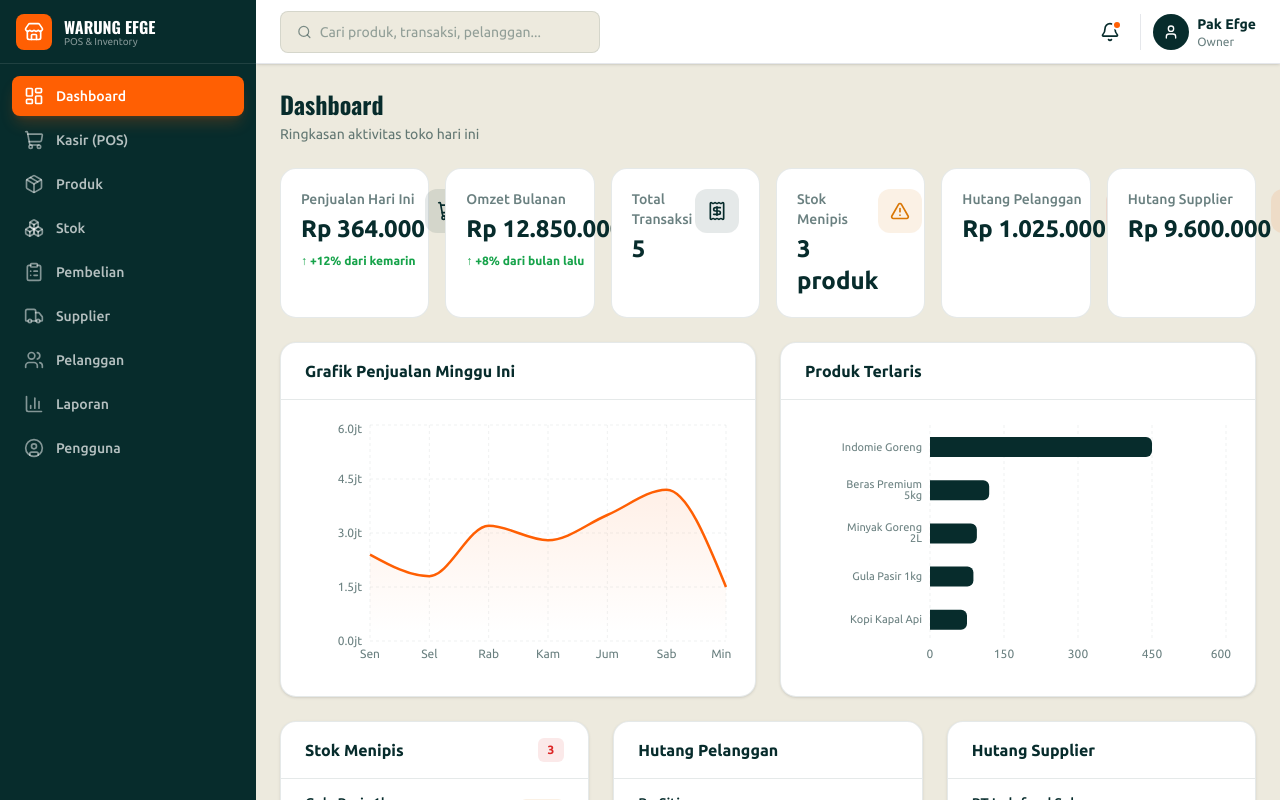
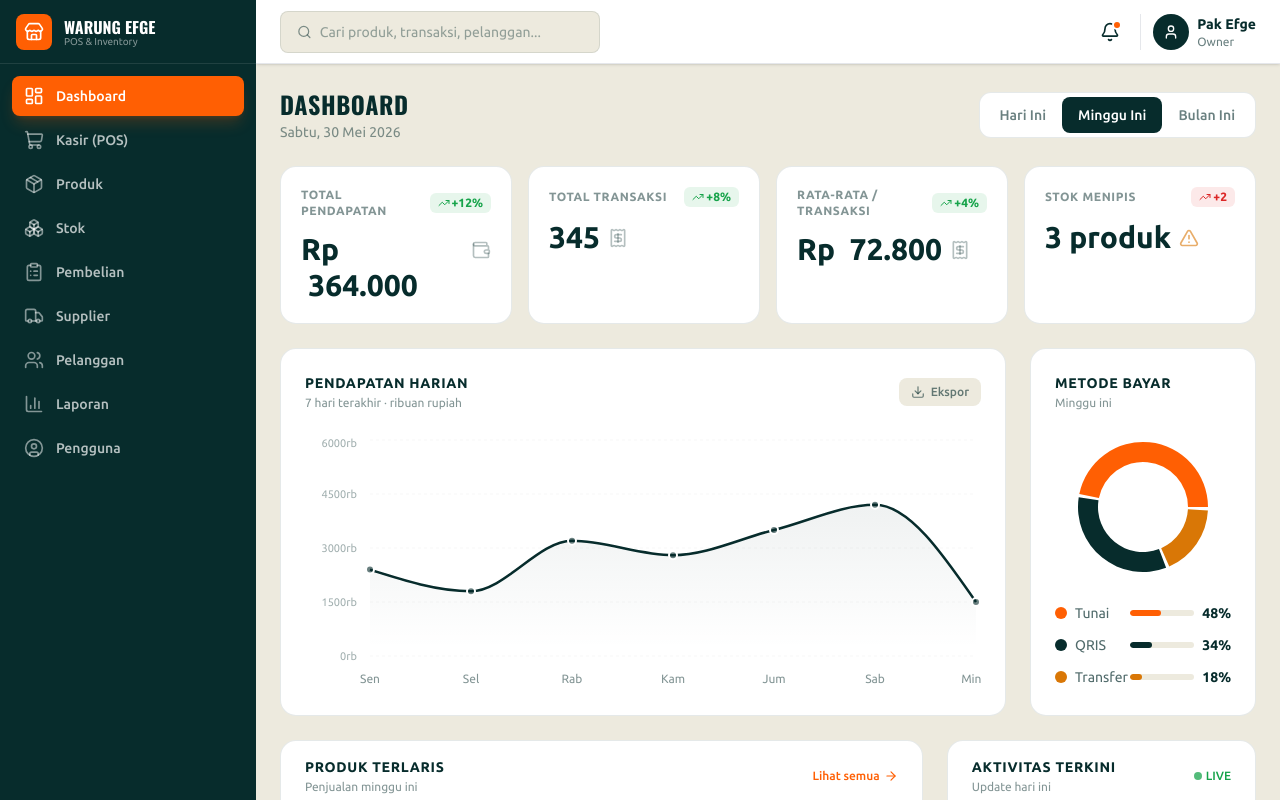
Before and after one commit to ersetdigital-sudo/Warung-Efge, a Next.js app: page /dashboard in a window 1280 px wide. Built offline with nearby package versions, Linux system fonts and the light colour scheme.

Commit message:
auto: update from Kiro

```diff
--- a/src/app/(main)/dashboard/page.tsx
+++ b/src/app/(main)/dashboard/page.tsx
@@ -1,130 +1,301 @@
 "use client";
 
-import { ShoppingCart, TrendingUp, Receipt, AlertTriangle, Users, Truck } from "lucide-react";
-import StatCard from "@/components/ui/StatCard";
-import { Card, CardHeader, CardContent } from "@/components/ui/Card";
+import { useState } from "react";
+import { TrendingUp, Receipt, AlertTriangle, Wallet, ArrowRight, CheckCircle2, XCircle, Download } from "lucide-react";
 import Badge from "@/components/ui/Badge";
 import { formatCurrency, formatNumber } from "@/lib/utils";
-import { dashboardStats, salesChartData, topProducts, products, customers, suppliers } from "@/data/mock-data";
-import { BarChart, Bar, XAxis, YAxis, CartesianGrid, Tooltip, ResponsiveContainer, AreaChart, Area } from "recharts";
+import { dashboardStats, salesChartData, topProducts, products, transactions } from "@/data/mock-data";
+import { AreaChart, Area, XAxis, YAxis, CartesianGrid, Tooltip, ResponsiveContainer, PieChart, Pie, Cell } from "recharts";
+
+type PeriodType = "today" | "week" | "month";
+
+const paymentMethodData = [
+  { name: "Tunai", value: 48, color: "#FF5F03" },
+  { name: "QRIS", value: 34, color: "#072C2C" },
+  { name: "Transfer", value: 18, color: "#D97706" },
+];
+
+const activities = [
+  { id: 1, type: "success", title: "Transaksi #2847 selesai", time: "2 mnt lalu", detail: "Tunai", amount: 47590 },
+  { id: 2, type: "warning", title: "Detergen Rinso stok kritis", time: "14 mnt lalu", detail: "3 pcs", amount: null },
+  { id: 3, type: "success", title: "Transaksi #2846 selesai", time: "19 mnt lalu", detail: "QRIS", amount: 28000 },
+  { id: 4, type: "success", title: "Transaksi #2845 selesai", time: "31 mnt lalu", detail: "Transfer", amount: 112000 },
+  { id: 5, type: "danger", title: "Transaksi #2844 dibatalkan", time: "45 mnt lalu", detail: "Void", amount: null },
+  { id: 6, type: "warning", title: "Sambal ABC 275ml menipis", time: "1 jam lalu", detail: "6 pcs", amount: null },
+];
 
 export default function DashboardPage() {
+  const [period, setPeriod] = useState<PeriodType>("week");
   const lowStockProducts = products.filter((p) => p.stock <= p.minStock);
+  const avgTransaction = dashboardStats.totalTransactions > 0 ? dashboardStats.todaySales / dashboardStats.totalTransactions : 0;
+
+  const getStockStatus = (stock: number, minStock: number) => {
+    if (stock <= 0) return "Kritis";
+    if (stock <= minStock) return "Menipis";
+    return "Aman";
+  };
+
+  const getStockVariant = (stock: number, minStock: number): "success" | "warning" | "danger" => {
+    if (stock <= 0) return "danger";
+    if (stock <= minStock) return "warning";
+    return "success";
+  };
 
   return (
     <div className="space-y-6">
+      {/* Header */}
+      <div className="flex flex-col sm:flex-row sm:items-center sm:justify-between gap-4">
         <div>
-        <h1 className="text-2xl font-bold text-[#072C2C] font-[Oswald]">Dashboard</h1>
-        <p className="text-sm text-[#072C2C]/60 mt-1">Ringkasan aktivitas toko hari ini</p>
+          <h1 className="text-2xl font-bold text-[#072C2C] font-[Oswald] uppercase tracking-wide">Dashboard</h1>
+          <p className="text-sm text-[#072C2C]/50 mt-0.5">
+            {new Date().toLocaleDateString("id-ID", { weekday: "long", day: "numeric", month: "long", year: "numeric" })}
+          </p>
+        </div>
+        <div className="flex items-center bg-white rounded-xl border border-[#072C2C]/10 p-1">
+          {([["today", "Hari Ini"], ["week", "Minggu Ini"], ["month", "Bulan Ini"]] as const).map(([key, label]) => (
+            <button
+              key={key}
+              onClick={() => setPeriod(key)}
+              className={`px-4 py-2 rounded-lg text-sm font-medium transition-all cursor-pointer ${period === key ? "bg-[#072C2C] text-white" : "text-[#072C2C]/60 hover:text-[#072C2C]"}`}
+            >
+              {label}
+            </button>
+          ))}
+        </div>
       </div>
 
-      <div className="grid grid-cols-1 sm:grid-cols-2 lg:grid-cols-3 xl:grid-cols-6 gap-4">
-        <StatCard title="Penjualan Hari Ini" value={formatCurrency(dashboardStats.todaySales)} icon={ShoppingCart} trend="+12% dari kemarin" trendUp={true} color="blue" />
-        <StatCard title="Omzet Bulanan" value={formatCurrency(dashboardStats.monthlyRevenue)} icon={TrendingUp} trend="+8% dari bulan lalu" trendUp={true} color="green" />
-        <StatCard title="Total Transaksi" value={formatNumber(dashboardStats.totalTransactions)} icon={Receipt} color="purple" />
-        <StatCard title="Stok Menipis" value={`${dashboardStats.lowStockProducts} produk`} icon={AlertTriangle} color="yellow" />
-        <StatCard title="Hutang Pelanggan" value={formatCurrency(dashboardStats.customerDebt)} icon={Users} color="red" />
-        <StatCard title="Hutang Supplier" value={formatCurrency(dashboardStats.supplierDebt)} icon={Truck} color="indigo" />
+      {/* Stat Cards */}
+      <div className="grid grid-cols-1 sm:grid-cols-2 xl:grid-cols-4 gap-4">
+        <div className="bg-white rounded-2xl border border-[#072C2C]/10 p-5">
+          <div className="flex items-center justify-between mb-3">
+            <p className="text-xs font-semibold text-[#072C2C]/50 uppercase tracking-wider">Total Pendapatan</p>
+            <span className="text-xs font-bold text-[#16A34A] bg-[#16A34A]/10 px-2 py-0.5 rounded-md flex items-center gap-0.5"><TrendingUp className="w-3 h-3" />+12%</span>
+          </div>
+          <div className="flex items-baseline gap-2">
+            <p className="text-3xl font-bold text-[#072C2C]">{formatCurrency(dashboardStats.todaySales).replace("Rp", "Rp ")}</p>
+            <Wallet className="w-5 h-5 text-[#072C2C]/30" />
+          </div>
         </div>
 
-      <div className="grid grid-cols-1 lg:grid-cols-2 gap-6">
-        <Card>
-          <CardHeader><h3 className="text-base font-semibold text-[#072C2C]">Grafik Penjualan Minggu Ini</h3></CardHeader>
-          <CardContent>
+        <div className="bg-white rounded-2xl border border-[#072C2C]/10 p-5">
+          <div className="flex items-center justify-between mb-3">
+            <p className="text-xs font-semibold text-[#072C2C]/50 uppercase tracking-wider">Total Transaksi</p>
+            <span className="text-xs font-bold text-[#16A34A] bg-[#16A34A]/10 px-2 py-0.5 rounded-md flex items-center gap-0.5"><TrendingUp className="w-3 h-3" />+8%</span>
+          </div>
+          <div className="flex items-baseline gap-2">
+            <p className="text-3xl font-bold text-[#072C2C]">{formatNumber(transactions.length * 69)}</p>
+            <Receipt className="w-5 h-5 text-[#072C2C]/30" />
+          </div>
+        </div>
+
+        <div className="bg-white rounded-2xl border border-[#072C2C]/10 p-5">
+          <div className="flex items-center justify-between mb-3">
+            <p className="text-xs font-semibold text-[#072C2C]/50 uppercase tracking-wider">Rata-rata / Transaksi</p>
+            <span className="text-xs font-bold text-[#16A34A] bg-[#16A34A]/10 px-2 py-0.5 rounded-md flex items-center gap-0.5"><TrendingUp className="w-3 h-3" />+4%</span>
+          </div>
+          <div className="flex items-baseline gap-2">
+            <p className="text-3xl font-bold text-[#072C2C]">{formatCurrency(avgTransaction).replace("Rp", "Rp ")}</p>
+            <Receipt className="w-5 h-5 text-[#072C2C]/30" />
+          </div>
+        </div>
+
+        <div className="bg-white rounded-2xl border border-[#072C2C]/10 p-5">
+          <div className="flex items-center justify-between mb-3">
+            <p className="text-xs font-semibold text-[#072C2C]/50 uppercase tracking-wider">Stok Menipis</p>
+            <span className="text-xs font-bold text-[#DC2626] bg-[#DC2626]/10 px-2 py-0.5 rounded-md flex items-center gap-0.5"><TrendingUp className="w-3 h-3" />+2</span>
+          </div>
+          <div className="flex items-baseline gap-2">
+            <p className="text-3xl font-bold text-[#072C2C]">{lowStockProducts.length} produk</p>
+            <AlertTriangle className="w-5 h-5 text-[#D97706]/60" />
+          </div>
+        </div>
+      </div>
+
+      {/* Charts Row */}
+      <div className="grid grid-cols-1 lg:grid-cols-4 gap-6">
+        {/* Revenue Chart */}
+        <div className="lg:col-span-3 bg-white rounded-2xl border border-[#072C2C]/10 p-6">
+          <div className="flex items-center justify-between mb-6">
+            <div>
+              <h3 className="text-sm font-bold text-[#072C2C] uppercase tracking-wider">Pendapatan Harian</h3>
+              <p className="text-xs text-[#072C2C]/50 mt-0.5">7 hari terakhir · ribuan rupiah</p>
+            </div>
+            <button className="flex items-center gap-1.5 px-3 py-1.5 text-xs font-medium text-[#072C2C]/60 bg-[#EDEADE] rounded-lg hover:bg-[#072C2C]/10 transition-colors cursor-pointer">
+              <Download className="w-3.5 h-3.5" />Ekspor
+            </button>
+          </div>
           <div className="h-64">
             <ResponsiveContainer width="100%" height="100%">
               <AreaChart data={salesChartData}>
                 <defs>
-                    <linearGradient id="colorSales" x1="0" y1="0" x2="0" y2="1">
-                      <stop offset="5%" stopColor="#FF5F03" stopOpacity={0.15} />
-                      <stop offset="95%" stopColor="#FF5F03" stopOpacity={0} />
+                  <linearGradient id="colorRevenue" x1="0" y1="0" x2="0" y2="1">
+                    <stop offset="5%" stopColor="#072C2C" stopOpacity={0.1} />
+                    <stop offset="95%" stopColor="#072C2C" stopOpacity={0} />
                   </linearGradient>
                 </defs>
-                  <CartesianGrid strokeDasharray="3 3" stroke="#072C2C10" />
-                  <XAxis dataKey="name" axisLine={false} tickLine={false} fontSize={12} tick={{ fill: "#072C2C99" }} />
-                  <YAxis axisLine={false} tickLine={false} fontSize={12} tickFormatter={(v) => `${(v / 1000000).toFixed(1)}jt`} tick={{ fill: "#072C2C99" }} />
-                  <Tooltip formatter={(value) => [formatCurrency(value as number), "Penjualan"]} contentStyle={{ borderRadius: "12px", border: "1px solid #072C2C15", boxShadow: "0 4px 12px rgba(7,44,44,0.1)" }} />
-                  <Area type="monotone" dataKey="sales" stroke="#FF5F03" strokeWidth={2.5} fill="url(#colorSales)" />
+                <CartesianGrid strokeDasharray="3 3" stroke="#072C2C08" vertical={false} />
+                <XAxis dataKey="name" axisLine={false} tickLine={false} fontSize={12} tick={{ fill: "#072C2C80" }} dy={10} />
+                <YAxis axisLine={false} tickLine={false} fontSize={11} tickFormatter={(v) => `${(v / 1000).toFixed(0)}rb`} tick={{ fill: "#072C2C60" }} dx={-5} />
+                <Tooltip
+                  formatter={(value) => [formatCurrency(value as number), "Pendapatan"]}
+                  contentStyle={{ borderRadius: "12px", border: "1px solid #072C2C15", boxShadow: "0 8px 24px rgba(7,44,44,0.12)", fontSize: "13px" }}
+                  labelStyle={{ fontWeight: 600, color: "#072C2C" }}
+                />
+                <Area type="monotone" dataKey="sales" stroke="#072C2C" strokeWidth={2.5} fill="url(#colorRevenue)" dot={{ r: 4, fill: "#072C2C", strokeWidth: 2, stroke: "#fff" }} activeDot={{ r: 6, fill: "#FF5F03", stroke: "#fff", strokeWidth: 2 }} />
               </AreaChart>
             </ResponsiveContainer>
           </div>
-          </CardContent>
-        </Card>
+        </div>
 
-        <Card>
-          <CardHeader><h3 className="text-base font-semibold text-[#072C2C]">Produk Terlaris</h3></CardHeader>
-          <CardContent>
-            <div className="h-64">
+        {/* Payment Method Donut */}
+        <div className="bg-white rounded-2xl border border-[#072C2C]/10 p-6">
+          <div className="mb-4">
+            <h3 className="text-sm font-bold text-[#072C2C] uppercase tracking-wider">Metode Bayar</h3>
+            <p className="text-xs text-[#072C2C]/50 mt-0.5">Minggu ini</p>
+          </div>
+          <div className="h-40 flex items-center justify-center">
             <ResponsiveContainer width="100%" height="100%">
-                <BarChart data={topProducts} layout="vertical">
-                  <CartesianGrid strokeDasharray="3 3" stroke="#072C2C10" horizontal={false} />
-                  <XAxis type="number" axisLine={false} tickLine={false} fontSize={12} tick={{ fill: "#072C2C99" }} />
-                  <YAxis type="category" dataKey="name" axisLine={false} tickLine={false} fontSize={11} width={120} tick={{ fill: "#072C2C99" }} />
-                  <Tooltip formatter={(value) => [formatNumber(value as number), "Terjual"]} contentStyle={{ borderRadius: "12px", border: "1px solid #072C2C15", boxShadow: "0 4px 12px rgba(7,44,44,0.1)" }} />
-                  <Bar dataKey="sold" fill="#072C2C" radius={[0, 6, 6, 0]} barSize={20} />
-                </BarChart>
+              <PieChart>
+                <Pie
+                  data={paymentMethodData}
+                  cx="50%"
+                  cy="50%"
+                  innerRadius={45}
+                  outerRadius={65}
+                  paddingAngle={3}
+                  dataKey="value"
+                  strokeWidth={0}
+                >
+                  {paymentMethodData.map((entry, index) => (
+                    <Cell key={`cell-${index}`} fill={entry.color} />
+                  ))}
+                </Pie>
+              </PieChart>
             </ResponsiveContainer>
           </div>
-          </CardContent>
-        </Card>
+          <div className="space-y-3 mt-4">
+            {paymentMethodData.map((item) => (
+              <div key={item.name} className="flex items-center justify-between">
+                <div className="flex items-center gap-2">
+                  <div className="w-3 h-3 rounded-full" style={{ backgroundColor: item.color }} />
+                  <span className="text-sm text-[#072C2C]/70">{item.name}</span>
                 </div>
-
-      <div className="grid grid-cols-1 lg:grid-cols-3 gap-6">
-        <Card>
-          <CardHeader>
-            <div className="flex items-center justify-between">
-              <h3 className="text-base font-semibold text-[#072C2C]">Stok Menipis</h3>
-              <Badge variant="danger">{lowStockProducts.length}</Badge>
+                <div className="flex items-center gap-2">
+                  <div className="w-16 h-1.5 bg-[#EDEADE] rounded-full overflow-hidden">
+                    <div className="h-full rounded-full" style={{ width: `${item.value}%`, backgroundColor: item.color }} />
                   </div>
-          </CardHeader>
-          <CardContent className="p-0">
-            <div className="divide-y divide-[#072C2C]/5">
-              {lowStockProducts.map((product) => (
-                <div key={product.id} className="flex items-center justify-between px-6 py-3.5">
-                  <div>
-                    <p className="text-sm font-medium text-[#072C2C]">{product.name}</p>
-                    <p className="text-xs text-[#072C2C]/50">Min: {product.minStock} {product.unit}</p>
+                  <span className="text-sm font-bold text-[#072C2C]">{item.value}%</span>
                 </div>
-                  <Badge variant={product.stock <= 0 ? "danger" : "warning"}>{product.stock} {product.unit}</Badge>
               </div>
             ))}
           </div>
-          </CardContent>
-        </Card>
+        </div>
+      </div>
 
-        <Card>
-          <CardHeader><h3 className="text-base font-semibold text-[#072C2C]">Hutang Pelanggan</h3></CardHeader>
-          <CardContent className="p-0">
-            <div className="divide-y divide-[#072C2C]/5">
-              {customers.filter((c) => c.debt > 0).map((customer) => (
-                <div key={customer.id} className="flex items-center justify-between px-6 py-3.5">
+      {/* Bottom Row */}
+      <div className="grid grid-cols-1 lg:grid-cols-3 gap-6">
+        {/* Top Products Table */}
+        <div className="lg:col-span-2 bg-white rounded-2xl border border-[#072C2C]/10">
+          <div className="flex items-center justify-between px-6 py-4 border-b border-[#072C2C]/5">
             <div>
-                    <p className="text-sm font-medium text-[#072C2C]">{customer.name}</p>
-                    <p className="text-xs text-[#072C2C]/50">{customer.phone}</p>
+              <h3 className="text-sm font-bold text-[#072C2C] uppercase tracking-wider">Produk Terlaris</h3>
+              <p className="text-xs text-[#072C2C]/50 mt-0.5">Penjualan minggu ini</p>
             </div>
-                  <p className="text-sm font-bold text-[#DC2626]">{formatCurrency(customer.debt)}</p>
+            <button className="flex items-center gap-1 text-xs font-medium text-[#FF5F03] hover:text-[#e55503] cursor-pointer">
+              Lihat semua <ArrowRight className="w-3.5 h-3.5" />
+            </button>
+          </div>
+          <div className="overflow-x-auto">
+            <table className="w-full text-sm">
+              <thead>
+                <tr className="border-b border-[#072C2C]/5">
+                  <th className="px-6 py-3 text-left text-xs font-semibold text-[#072C2C]/50 uppercase tracking-wider">Produk</th>
+                  <th className="px-4 py-3 text-left text-xs font-semibold text-[#072C2C]/50 uppercase tracking-wider">Terjual</th>
+                  <th className="px-4 py-3 text-left text-xs font-semibold text-[#072C2C]/50 uppercase tracking-wider">Pendapatan</th>
+                  <th className="px-4 py-3 text-left text-xs font-semibold text-[#072C2C]/50 uppercase tracking-wider">Status</th>
+                  <th className="px-4 py-3 text-left text-xs font-semibold text-[#072C2C]/50 uppercase tracking-wider">Tren</th>
+                </tr>
+              </thead>
+              <tbody className="divide-y divide-[#072C2C]/5">
+                {topProducts.map((product, idx) => {
+                  const productData = products.find((p) => p.name.includes(product.name.split(" ")[0]));
+                  const status = productData ? getStockStatus(productData.stock, productData.minStock) : "Aman";
+                  const variant = productData ? getStockVariant(productData.stock, productData.minStock) : "success";
+                  // Simple sparkline data
+                  const trendUp = idx < 3;
+                  return (
+                    <tr key={product.name} className="hover:bg-[#EDEADE]/30 transition-colors">
+                      <td className="px-6 py-3.5">
+                        <div className="flex items-center gap-3">
+                          <div className="w-9 h-9 bg-[#EDEADE] rounded-lg flex items-center justify-center">
+                            <span className="text-xs font-bold text-[#072C2C]/60">{idx + 1}</span>
+                          </div>
+                          <div>
+                            <p className="font-medium text-[#072C2C]">{product.name}</p>
+                            <p className="text-xs text-[#072C2C]/50">{productData?.category || "Lain-lain"}</p>
+                          </div>
+                        </div>
+                      </td>
+                      <td className="px-4 py-3.5">
+                        <span className="font-medium text-[#072C2C]">{formatNumber(product.sold)} {productData?.unit?.toLowerCase() || "pcs"}</span>
+                      </td>
+                      <td className="px-4 py-3.5">
+                        <span className="font-semibold text-[#072C2C]">{formatCurrency(product.revenue)}</span>
+                      </td>
+                      <td className="px-4 py-3.5">
+                        <Badge variant={variant}>{status}</Badge>
+                      </td>
+                      <td className="px-4 py-3.5">
+                        <svg width="60" height="24" viewBox="0 0 60 24" className="overflow-visible">
+                          <path
+                            d={trendUp ? "M0,20 L10,16 L20,18 L30,12 L40,8 L50,10 L60,4" : "M0,4 L10,8 L20,6 L30,12 L40,16 L50,14 L60,20"}
+                            fill="none"
+                            stroke={trendUp ? "#16A34A" : "#DC2626"}
+                            strokeWidth="2"
+                            strokeLinecap="round"
+                            strokeLinejoin="round"
+                          />
+                        </svg>
+                      </td>
+                    </tr>
+                  );
+                })}
+              </tbody>
+            </table>
+          </div>
+        </div>
+
+        {/* Activity Feed */}
+        <div className="bg-white rounded-2xl border border-[#072C2C]/10">
+          <div className="flex items-center justify-between px-6 py-4 border-b border-[#072C2C]/5">
+            <div>
+              <h3 className="text-sm font-bold text-[#072C2C] uppercase tracking-wider">Aktivitas Terkini</h3>
+              <p className="text-xs text-[#072C2C]/50 mt-0.5">Update hari ini</p>
+            </div>
+            <span className="flex items-center gap-1 text-xs font-medium text-[#16A34A]">
+              <span className="w-2 h-2 bg-[#16A34A] rounded-full animate-pulse" />
+              LIVE
+            </span>
+          </div>
+          <div className="divide-y divide-[#072C2C]/5 max-h-[400px] overflow-y-auto">
+            {activities.map((activity) => (
+              <div key={activity.id} className="flex items-start gap-3 px-6 py-3.5">
+                <div className={`mt-0.5 w-6 h-6 rounded-full flex items-center justify-center flex-shrink-0 ${activity.type === "success" ? "bg-[#16A34A]/10" : activity.type === "warning" ? "bg-[#D97706]/10" : "bg-[#DC2626]/10"}`}>
+                  {activity.type === "success" && <CheckCircle2 className="w-3.5 h-3.5 text-[#16A34A]" />}
+                  {activity.type === "warning" && <AlertTriangle className="w-3.5 h-3.5 text-[#D97706]" />}
+                  {activity.type === "danger" && <XCircle className="w-3.5 h-3.5 text-[#DC2626]" />}
+                </div>
+                <div className="flex-1 min-w-0">
+                  <p className="text-sm font-medium text-[#072C2C]">{activity.title}</p>
+                  <p className="text-xs text-[#072C2C]/50 mt-0.5">{activity.time} · {activity.detail}</p>
+                </div>
+                {activity.amount && (
+                  <span className="text-sm font-bold text-[#072C2C] whitespace-nowrap">{formatCurrency(activity.amount)}</span>
+                )}
               </div>
             ))}
           </div>
-          </CardContent>
-        </Card>
-
-        <Card>
-          <CardHeader><h3 className="text-base font-semibold text-[#072C2C]">Hutang Supplier</h3></CardHeader>
-          <CardContent className="p-0">
-            <div className="divide-y divide-[#072C2C]/5">
-              {suppliers.filter((s) => s.debt > 0).map((supplier) => (
-                <div key={supplier.id} className="flex items-center justify-between px-6 py-3.5">
-                  <div>
-                    <p className="text-sm font-medium text-[#072C2C]">{supplier.name}</p>
-                    <p className="text-xs text-[#072C2C]/50">{supplier.phone}</p>
         </div>
-                  <p className="text-sm font-bold text-[#D97706]">{formatCurrency(supplier.debt)}</p>
-                </div>
-              ))}
-            </div>
-          </CardContent>
-        </Card>
       </div>
     </div>
   );
```
Lines whose indentation alone changed are shown as unchanged.
